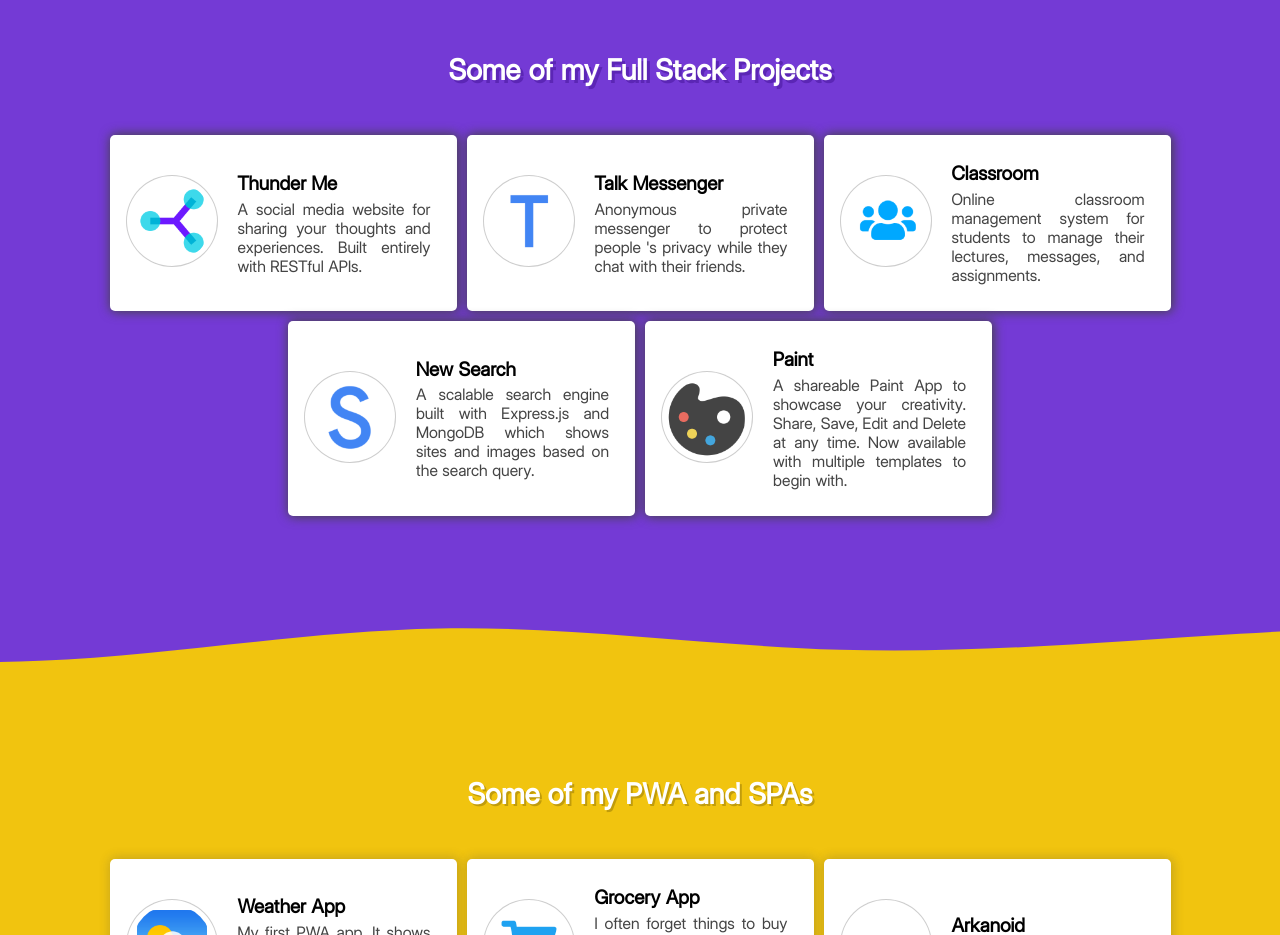
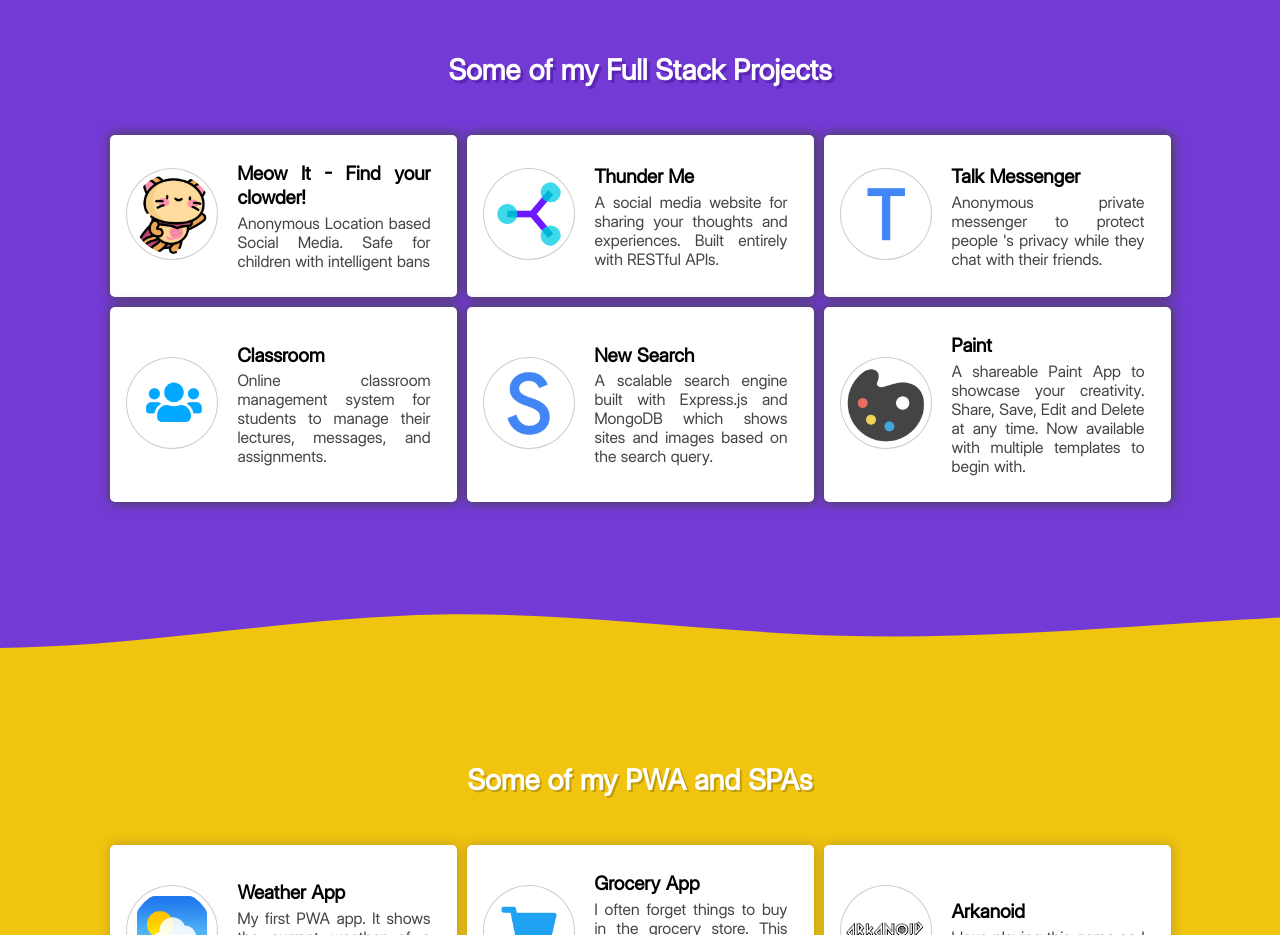
Before and after one commit to tharunoptimus/website, a Next.js app: page / in a window 1280 px wide. Shown: the part 2520-3455 px from the top of the page. Built offline with nearby package versions, Linux system fonts and the light colour scheme.

Commit message:
Added meowit

```diff
--- a/pages/components/fourthSlide.tsx
+++ b/pages/components/fourthSlide.tsx
@@ -9,6 +9,35 @@ const Home: NextPage = () => {
 						<span>Some of my Full Stack Projects</span>
 					</div>
 					<div className="projectsCards">
+						<div className="card">
+							<div className="cardImageContainer">
+								<a
+									href="https://meowit.pages.dev"
+									target="_blank"
+									rel="noopener noreferrer"
+								>
+									<img
+										src="/assets/images/pics/meowit.webp"
+										alt="Meow It - Find your clowder!"
+									/>
+								</a>
+							</div>
+							<div className="cardContent">
+								<span className="cardHeading">
+									<a
+										href="https://meowit.pages.dev"
+										target="_blank"
+										rel="noopener noreferrer"
+									>
+										{"Meow It - Find your clowder!"}
+									</a>
+								</span>
+								<span className="cardDetails">
+									{"Anonymous Location based Social Media. Safe for children with intelligent bans"}
+								</span>
+							</div>
+						</div>
+
 						<div className="card">
 							<div className="cardImageContainer">
 								<a
```
